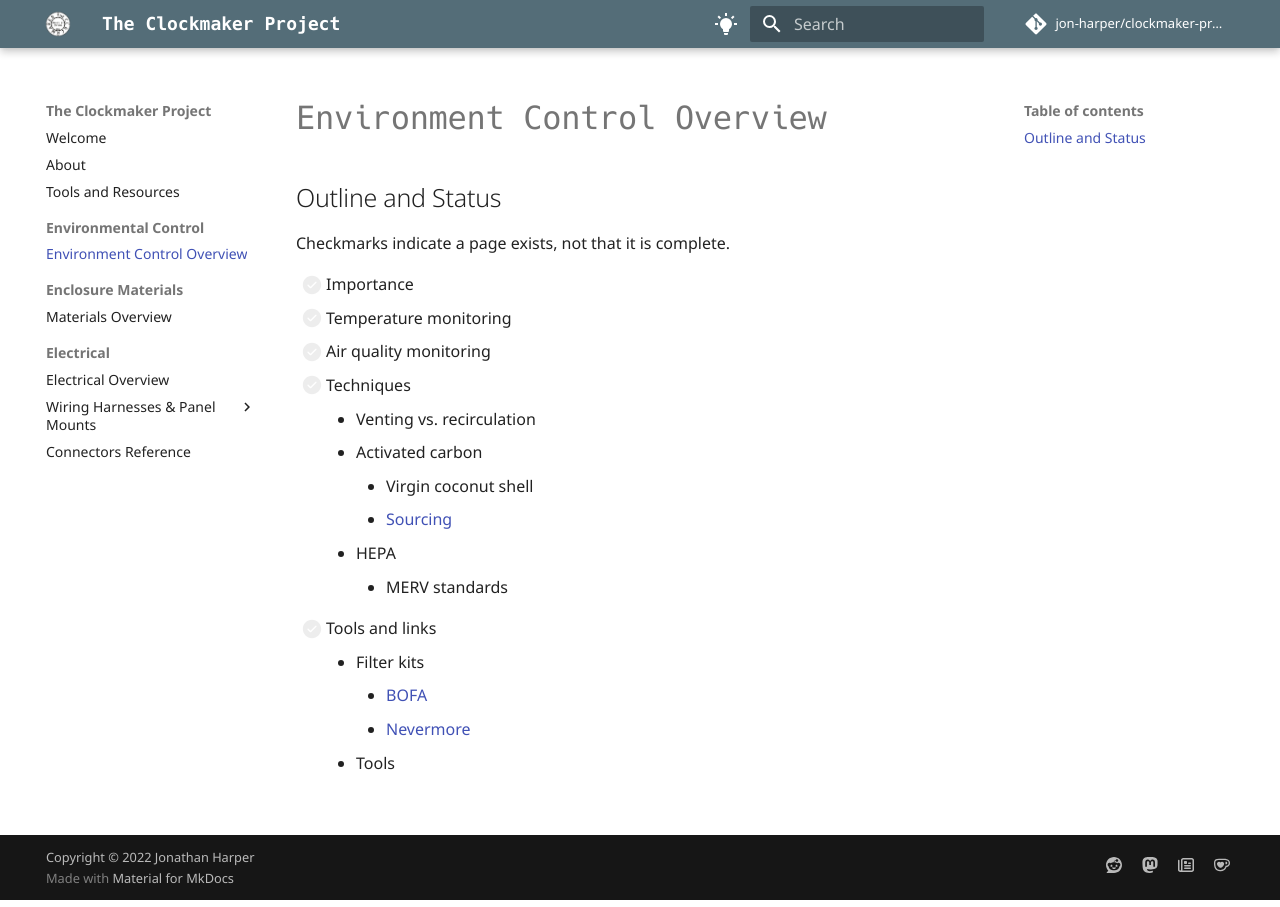
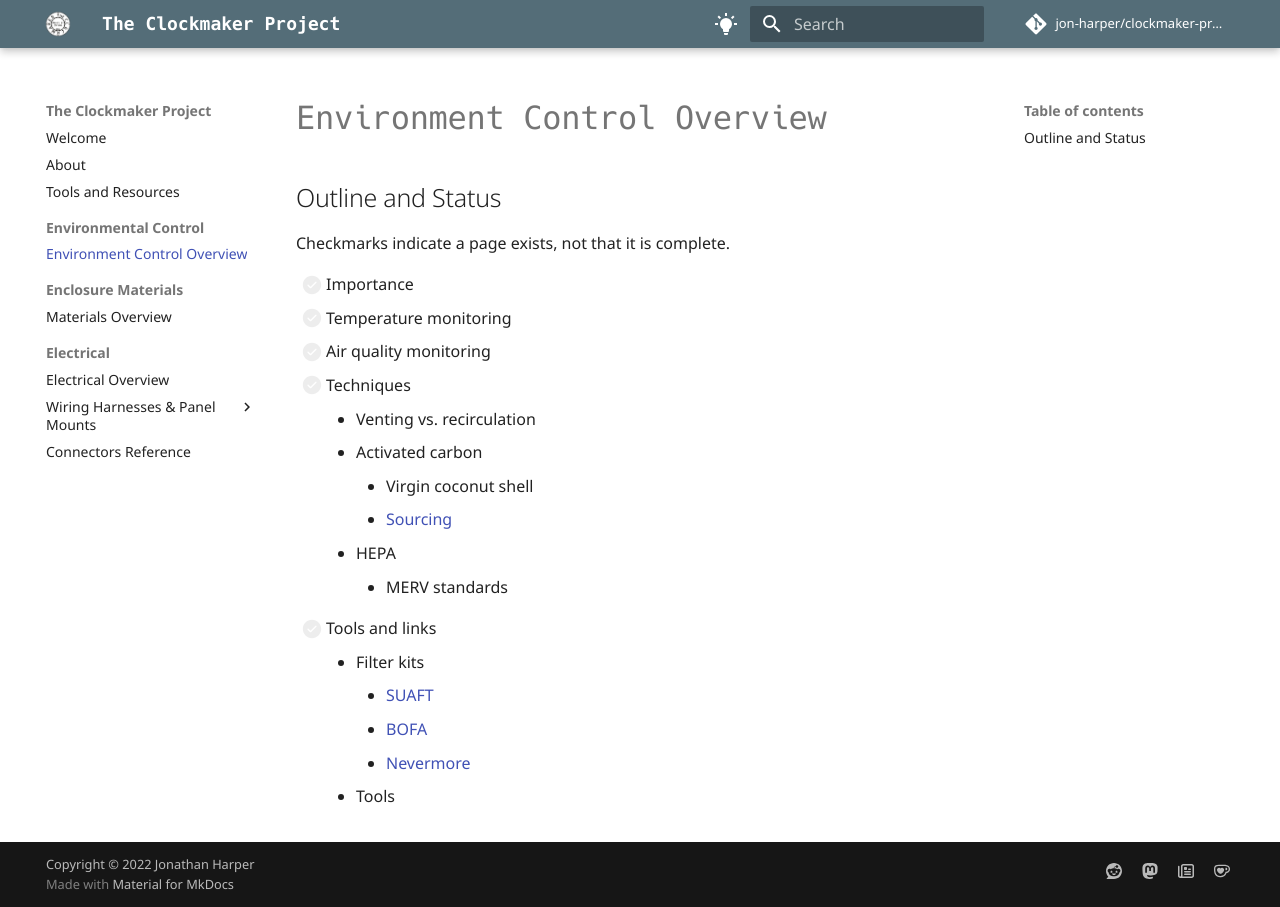
Before and after one commit to jon-harper/clockmaker-project, an MkDocs documentation site: the page built from docs/air/index.md, in a window 1280 px wide. Built offline with MkDocs 1.6.1 and Material for MkDocs 9.7.7, drawn with Linux system fonts in a browser that asks for light colours; comment, search, counter and statistics services are not loaded.

Commit message:
Added SUAFT

```diff
--- a/docs/air/index.md
+++ b/docs/air/index.md
@@ -21,6 +21,7 @@ Checkmarks indicate a page exists, not that it is complete.
         - MERV standards
 - [ ] Tools and links
     - Filter kits
+        - [SUAFT][suaft]
         - [BOFA][printed_solid_bofa]
         - [Nevermore][nevermore_micro]
     - Tools
```
Also changed, not shown: include/links.md (+1 -0 lines).
